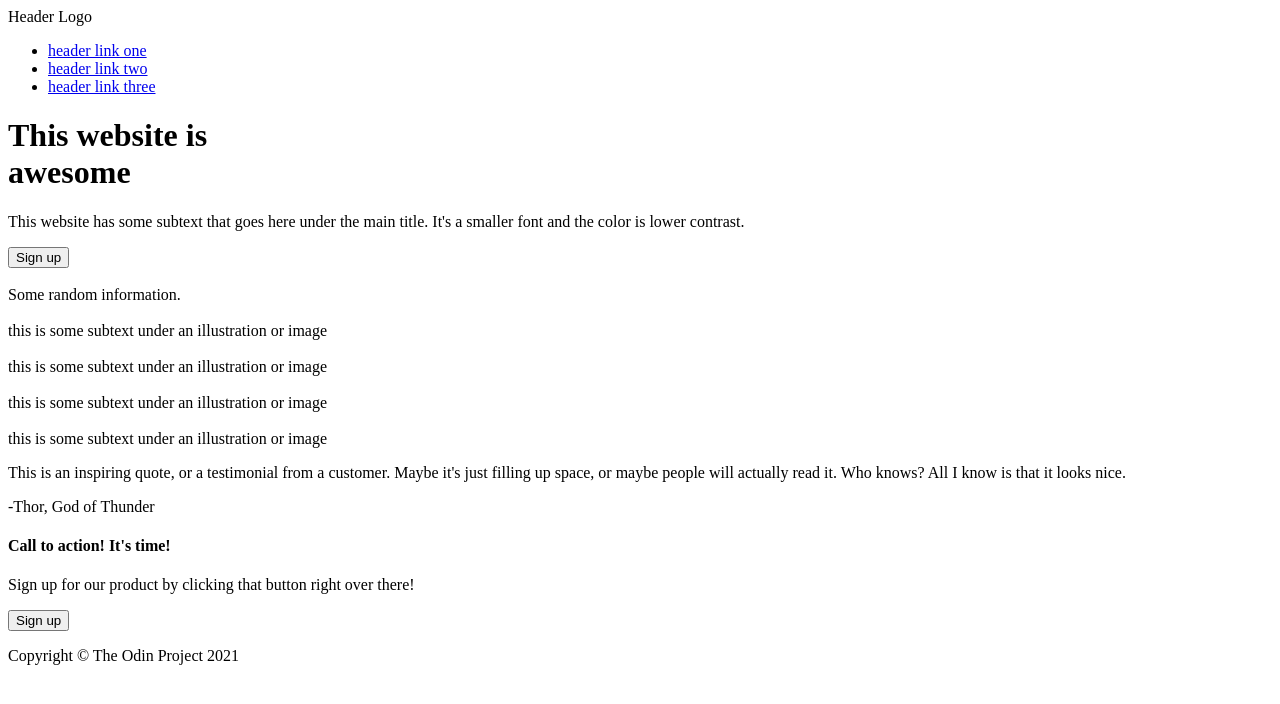
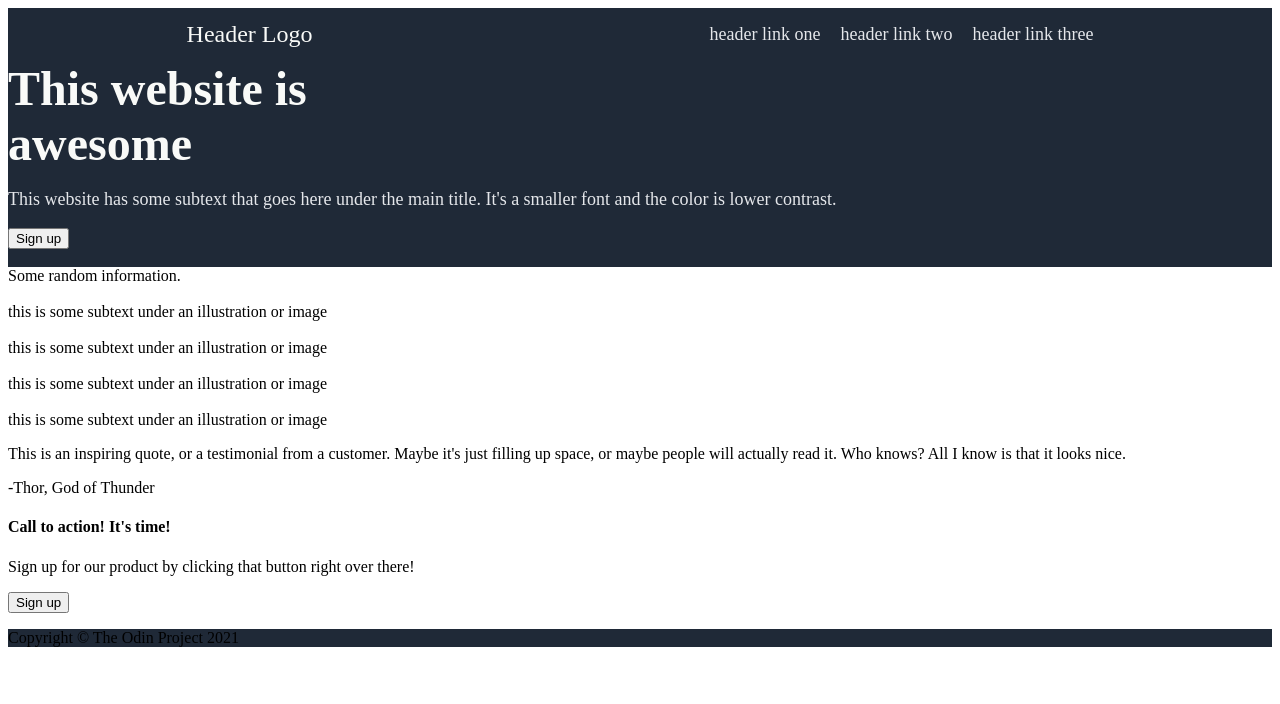
Before and after one commit to parisisaac65/landing-page, a plain HTML site: page index.html in a window 1280 px wide. Drawn offline with Linux system fonts and the light colour scheme.

Commit message:
Add design and style to header

```diff
--- a/index.html
+++ b/index.html
@@ -5,6 +5,7 @@
     <meta http-equiv="X-UA-Compatible" content="IE=edge">
     <meta name="viewport" content="width=device-width, initial-scale=1.0">
     <title>Landing Page</title>
+    <link rel="stylesheet"href="style.css">
 </head>
 <body>
     <div class="header">
@@ -22,9 +23,9 @@
         </div>
         <div class="bottom">
             <div class="left">
-                <h1 class="hero-title">This website is <br>awesome</h1>
+                <div class="hero-title">This website is <br>awesome</div>
                 <p class="hero-text">This website has some subtext that goes here under the main title. It's a smaller font and the color is lower contrast.</div>
-                <button class="signup">Sign up</button>
+                <button class="buttons">Sign up</button>
             </div>
             <div class="right">
                 <img src=""alt="">
@@ -62,7 +63,7 @@
             <p>Sign up for our product by clicking that button right over there!</p>
         </div>
         <div class="right">
-            <button class="signup">Sign up</button>
+            <button class="buttons">Sign up</button>
         </div>
     </div>
     <div class="footer">
--- a/style.css
+++ b/style.css
@@ -0,0 +1,44 @@
+.body {
+    height: 100vh;
+
+
+}
+
+
+.header, .footer{
+    background-color: #1F2937;
+}
+
+.logo {
+    font-size: 24px;
+    color: #F9FAF8;
+}
+
+.links {
+    list-style: none;
+    display: flex;
+    gap: 20px;
+}
+
+a {
+    text-decoration: none;
+    font-size: 18px;
+    color: #E5E7EB;
+}
+
+.hero-title {
+    font-size: 48px;
+    font-weight: bold;
+    color: #F9FAF8;
+}
+
+.hero-text {
+    font-size: 18px;
+    color: #E5E7EB;
+}
+
+.top {
+    display: flex;
+    justify-content: space-around;
+    align-items: center;
+}
```
